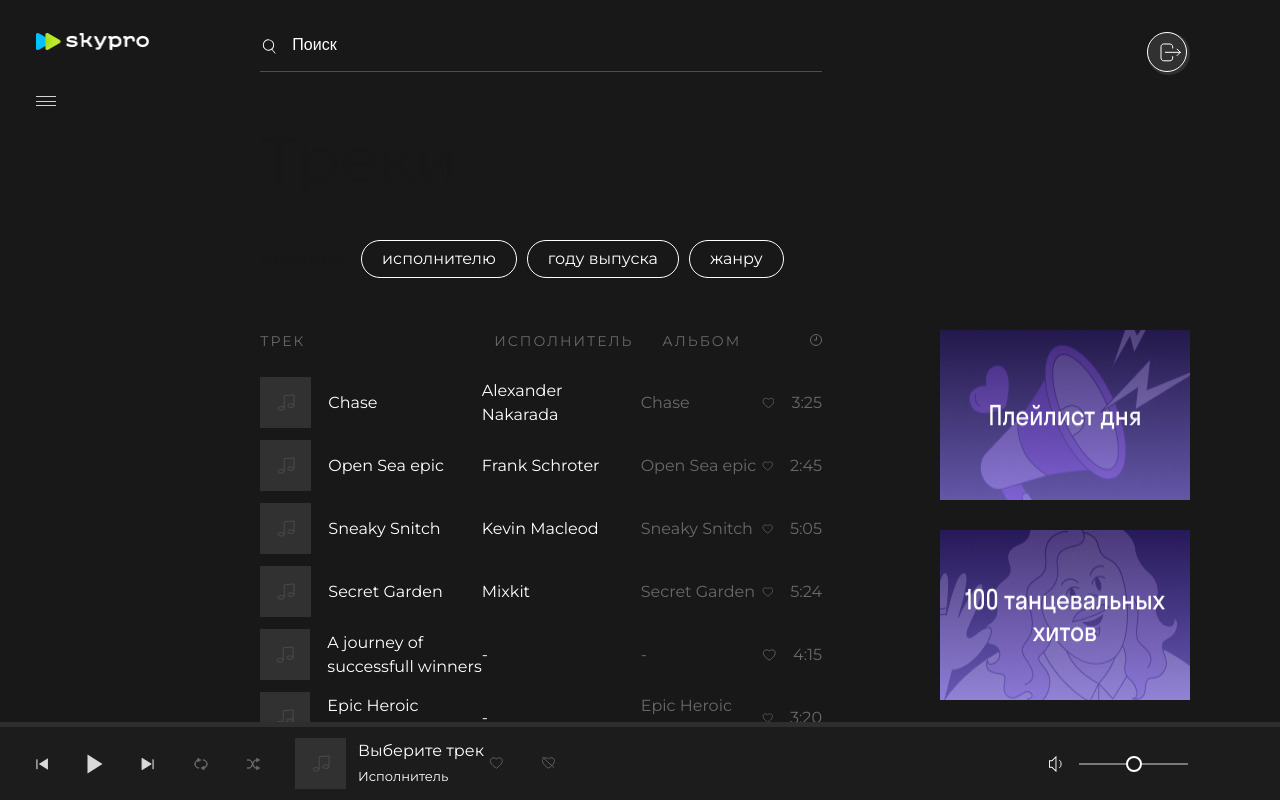
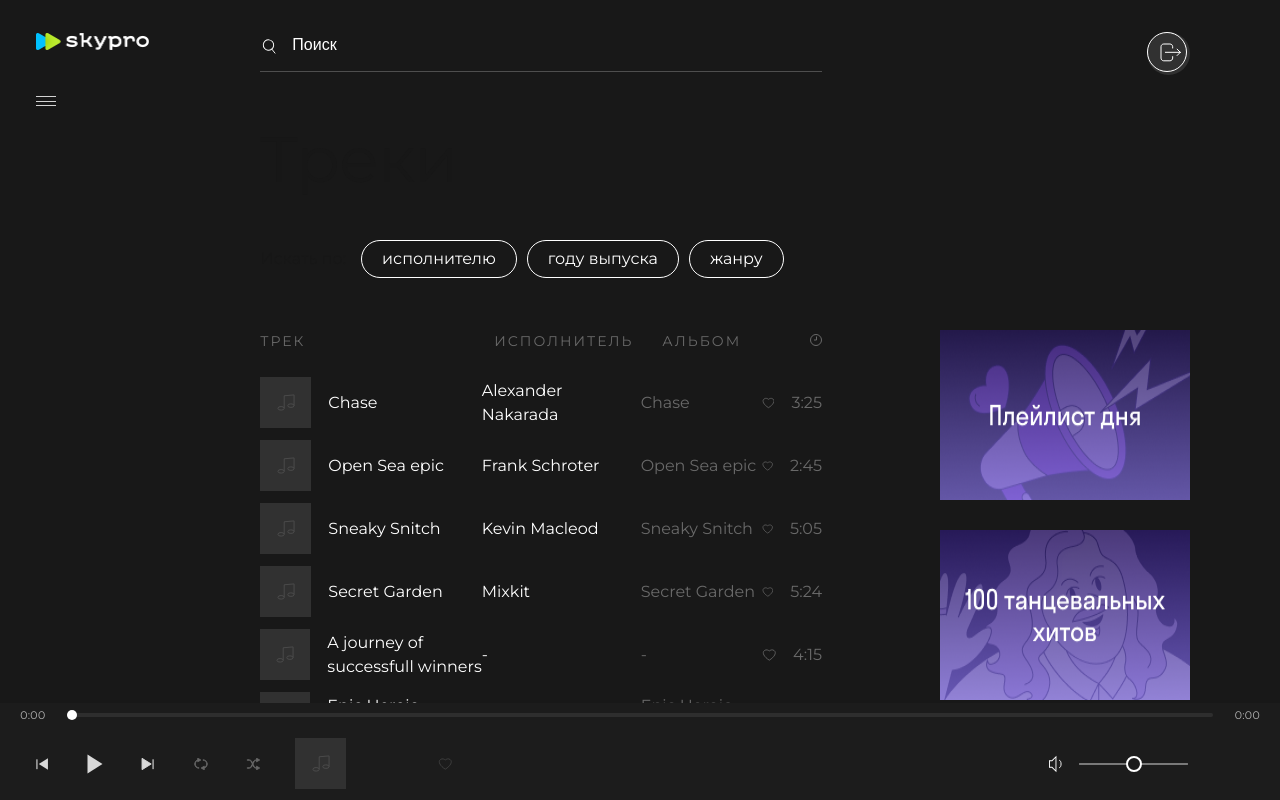
Before and after one commit to Gyupoi/skypro-music, a Next.js app: page / in a window 1280 px wide. Built offline with nearby package versions, Linux system fonts and the light colour scheme.

Commit message:
доделал дз

```diff
--- a/src/app/page.tsx
+++ b/src/app/page.tsx
@@ -12,9 +12,65 @@ import './page.css';
 
 type TrackData = (typeof data)[number];
 
+function shuffleTracks(tracks: TrackData[]): TrackData[] {
+  const shuffled = [...tracks];
+
+  for (let i = shuffled.length - 1; i > 0; i--) {
+    const j = Math.floor(Math.random() * (i + 1));
+    [shuffled[i], shuffled[j]] = [shuffled[j], shuffled[i]];
+  }
+
+  return shuffled;
+}
+
 export default function Home() {
   const [currentTrack, setCurrentTrack] = useState<TrackData | null>(null);
   const [isPlaying, setIsPlaying] = useState(false);
+  const [isShuffle, setIsShuffle] = useState(false);
+  const [playbackOrder, setPlaybackOrder] = useState<TrackData[]>(data);
+
+  const handleNextTrack = () => {
+    if (!currentTrack) return;
+
+    const currentIndex = playbackOrder.findIndex(
+      (track) => track._id === currentTrack._id,
+    );
+
+    if (currentIndex >= 0 && currentIndex < playbackOrder.length - 1) {
+      setCurrentTrack(playbackOrder[currentIndex + 1]);
+    } else {
+      setIsPlaying(false);
+    }
+  };
+
+  const handlePrevTrack = () => {
+    if (!currentTrack) return;
+
+    const currentIndex = playbackOrder.findIndex(
+      (track) => track._id === currentTrack._id,
+    );
+
+    if (currentIndex > 0) {
+      setCurrentTrack(playbackOrder[currentIndex - 1]);
+    }
+  };
+
+  const handleShuffle = () => {
+    if (isShuffle) {
+      setPlaybackOrder(data);
+      setIsShuffle(false);
+      return;
+    }
+
+    const remainingTracks = data.filter(
+      (track) => track._id !== currentTrack?._id,
+    );
+
+    const shuffled = shuffleTracks(remainingTracks);
+
+    setPlaybackOrder(currentTrack ? [currentTrack, ...shuffled] : shuffled);
+    setIsShuffle(true);
+  };
 
   return (
     <div className="wrapper">
@@ -41,6 +97,10 @@ export default function Home() {
           currentTrack={currentTrack}
           isPlaying={isPlaying}
           onPlayingChange={setIsPlaying}
+          onNextTrack={handleNextTrack}
+          onPrevTrack={handlePrevTrack}
+          isShuffle={isShuffle}
+          onShuffleChange={handleShuffle}
         />
 
         <footer className="footer"></footer>
--- a/src/components/Player/Player.module.css
+++ b/src/components/Player/Player.module.css
@@ -6,6 +6,7 @@
   background: #1c1c1c;
   z-index: 10;
 }
+
 .barContent {
   display: flex;
   flex-direction: column;
@@ -13,8 +14,69 @@
 
 .barPlayerProgress {
   width: 100%;
-  height: 5px;
-  background: #2e2e2e;
+  height: 24px;
+  display: flex;
+  align-items: center;
+  justify-content: space-between;
+  gap: 12px;
+  padding: 0 20px;
+  box-sizing: border-box;
+}
+
+.currentTime,
+.duration {
+  min-width: 35px;
+  color: #b3b3b3;
+  font-size: 11px;
+  line-height: 1;
+  font-variant-numeric: tabular-nums;
+}
+
+.duration {
+  text-align: right;
+}
+
+.progressLine {
+  flex: 1;
+  min-width: 0;
+  height: 4px;
+  appearance: none;
+  border-radius: 5px;
+  outline: none;
+  cursor: pointer;
+}
+
+.progressLine::-webkit-slider-runnable-track {
+  height: 4px;
+  background: transparent;
+  border-radius: 5px;
+}
+
+.progressLine::-webkit-slider-thumb {
+  appearance: none;
+  width: 10px;
+  height: 10px;
+  margin-top: -3px;
+  background: #ffffff;
+  border-radius: 50%;
+}
+
+.progressLine::-moz-range-track {
+  height: 4px;
+  background: transparent;
+  border-radius: 5px;
+}
+
+.progressLine::-moz-range-thumb {
+  width: 10px;
+  height: 10px;
+  background: #ffffff;
+  border: none;
+  border-radius: 50%;
+}
+
+.progressLine:disabled {
+  cursor: default;
 }
 
 .barPlayerBlock {
@@ -75,7 +137,6 @@
 
 .playerBtnNext {
   margin-right: 28px;
-  fill: #a53939;
 }
 
 .playerBtnNextSvg {
@@ -87,6 +148,9 @@
 
 .playerBtnRepeat {
   margin-right: 24px;
+  background: transparent;
+  border: none;
+  cursor: pointer;
 }
 
 .playerBtnRepeatSvg {
@@ -97,8 +161,9 @@
 }
 
 .playerBtnShuffle {
-  display: flex;
-  align-items: center;
+  background: transparent;
+  border: none;
+  cursor: pointer;
 }
 
 .playerBtnShuffleSvg {
@@ -108,9 +173,10 @@
   stroke: #696969;
 }
 
-.playerTrackPlay {
+.trackPlay {
   display: flex;
   flex-direction: row;
+  align-items: center;
 }
 
 .trackPlayContain {
@@ -174,16 +240,15 @@
   color: #ffffff;
 }
 
-.trackPlayLikeDis {
+.trackPlayLike {
   display: flex;
-  flex-direction: row;
   align-items: center;
-  margin-left: 26%;
-}
-
-.trackPlayLike,
-.trackPlayDislike {
+  justify-content: center;
   padding: 5px;
+  margin-left: 26px;
+  background: transparent;
+  border: none;
+  cursor: pointer;
 }
 
 .trackPlayLikeSvg {
@@ -193,15 +258,9 @@
   stroke: #696969;
 }
 
-.trackPlayDislike {
-  margin-left: 28.5px;
-}
-
-.trackPlayDislikeSvg {
-  width: 14.34px;
-  height: 13px;
-  fill: transparent;
-  stroke: #696969;
+.favoriteActive {
+  fill: #b672ff;
+  stroke: #b672ff;
 }
 
 .volumeContent {
@@ -272,18 +331,27 @@
   cursor: pointer;
 }
 
-.btnIcon:active .trackPlayLikeSvg,
-.btnIcon:active .trackPlayDislikeSvg {
-  fill: transparent;
-  stroke: #ffffff;
+.activeMode svg {
+  stroke: #b672ff;
 }
 
-.playerBtnPlay {
+.playerBtnPrev,
+.playerBtnPlay,
+.playerBtnNext {
   background: transparent;
   border: none;
   outline: none;
   box-shadow: none;
   appearance: none;
+}
+
+.playerBtnPrev:focus,
+.playerBtnPlay:focus,
+.playerBtnNext:focus,
+.playerBtnRepeat:focus,
+.playerBtnShuffle:focus {
+  outline: none;
+  box-shadow: none;
 }
 
 .playerBtnPlay:hover,
@@ -292,3 +360,16 @@
   background: transparent;
   box-shadow: none;
 }
+
+.trackPlayLike:hover .trackPlayLikeSvg {
+  stroke: #acacac;
+}
+
+.trackPlayLike:active .trackPlayLikeSvg {
+  stroke: #ffffff;
+}
+
+.trackPlayLike:disabled {
+  cursor: default;
+  opacity: 0.5;
+}
--- a/src/components/Player/Player.tsx
+++ b/src/components/Player/Player.tsx
@@ -1,6 +1,7 @@
+
 'use client';
 
-import { useEffect, useRef } from 'react';
+import { useEffect, useRef, useState } from 'react';
 import styles from './Player.module.css';
 import { data } from '../../../data';
 
@@ -10,19 +11,43 @@ type PlayerProps = {
   currentTrack: TrackData | null;
   isPlaying: boolean;
   onPlayingChange: (playing: boolean) => void;
+  onNextTrack: () => void;
+  onPrevTrack: () => void;
+  isShuffle: boolean;
+  onShuffleChange: () => void;
 };
+
+function formatTime(time: number) {
+  if (!Number.isFinite(time)) return '0:00';
+
+  const minutes = Math.floor(time / 60);
+  const seconds = Math.floor(time % 60);
+
+  return `${minutes}:${String(seconds).padStart(2, '0')}`;
+}
 
 export default function Player({
   currentTrack,
   isPlaying,
   onPlayingChange,
+  onNextTrack,
+  onPrevTrack,
+  isShuffle,
+  onShuffleChange,
 }: PlayerProps) {
   const audioRef = useRef<HTMLAudioElement>(null);
+  const [isFavorite, setIsFavorite] = useState(false);
+  const [isRepeat, setIsRepeat] = useState(false);
+  const [currentTime, setCurrentTime] = useState(0);
+  const [duration, setDuration] = useState(0);
 
   useEffect(() => {
     const audio = audioRef.current;
 
     if (!audio || !currentTrack) return;
+
+    setCurrentTime(0);
+    setDuration(0);
 
     audio.src = currentTrack.track_file;
     audio.load();
@@ -46,63 +71,143 @@ export default function Player({
     }
   };
 
+  const handleEnded = () => {
+    const audio = audioRef.current;
+
+    if (isRepeat && audio) {
+      audio.currentTime = 0;
+      audio.play().catch(() => {
+        onPlayingChange(false);
+      });
+    } else {
+      onNextTrack();
+    }
+  };
+
+  const handleSeek = (event: React.ChangeEvent<HTMLInputElement>) => {
+    const newTime = Number(event.target.value);
+
+    if (audioRef.current) {
+      audioRef.current.currentTime = newTime;
+      setCurrentTime(newTime);
+    }
+  };
+
+  const progress = duration > 0 ? (currentTime / duration) * 100 : 0;
+
   return (
     <div className={styles.bar}>
       <audio
         ref={audioRef}
         onPlay={() => onPlayingChange(true)}
         onPause={() => onPlayingChange(false)}
-        onEnded={() => onPlayingChange(false)}
+        onEnded={handleEnded}
+        onTimeUpdate={(event) =>
+          setCurrentTime(event.currentTarget.currentTime)
+        }
+        onLoadedMetadata={(event) =>
+          setDuration(event.currentTarget.duration)
+        }
       />
 
       <div className={styles.barContent}>
-        <div className={styles.barPlayerProgress}></div>
+        <div className={styles.barPlayerProgress}>
+          <span className={styles.currentTime}>
+            {formatTime(currentTime)}
+          </span>
+
+          <input
+            className={styles.progressLine}
+            type="range"
+            min="0"
+            max={duration || 0}
+            step="0.1"
+            value={Math.min(currentTime, duration || 0)}
+            onChange={handleSeek}
+            disabled={!currentTrack || duration === 0}
+            style={{
+              background: `linear-gradient(to right, #b672ff ${progress}%, #2e2e2e ${progress}%)`,
+            }}
+            aria-label="Перемотка трека"
+          />
+
+          <span className={styles.duration}>
+            {formatTime(duration)}
+          </span>
+        </div>
 
         <div className={styles.barPlayerBlock}>
           <div className={styles.barPlayer}>
             <div className={styles.playerControls}>
-              <div className={styles.playerBtnPrev}>
+              <button
+                type="button"
+                className={styles.playerBtnPrev}
+                onClick={onPrevTrack}
+                disabled={!currentTrack}
+              >
                 <svg className={styles.playerBtnPrevSvg}>
                   <use xlinkHref="/img/icon/sprite.svg#icon-prev"></use>
                 </svg>
-              </div>
+              </button>
 
               <button
                 type="button"
-                className={`${styles.playerBtnPlay} ${styles.btn}`}
+                className={styles.playerBtnPlay}
                 onClick={togglePlay}
                 disabled={!currentTrack}
-                aria-label={isPlaying ? 'Пауза' : 'Воспроизвести'}
               >
                 <svg className={styles.playerBtnPlaySvg}>
                   <use
-                    xlinkHref={`/img/icon/sprite.svg#${
-                      isPlaying ? 'icon-pause' : 'icon-play'
-                    }`}
+                    xlinkHref={
+                      isPlaying
+                        ? '/img/icon/sprite.svg#icon-pause'
+                        : '/img/icon/sprite.svg#icon-play'
+                    }
                   ></use>
                 </svg>
               </button>
 
-              <div className={styles.playerBtnNext}>
+              <button
+                type="button"
+                className={styles.playerBtnNext}
+                onClick={onNextTrack}
+                disabled={!currentTrack}
+              >
                 <svg className={styles.playerBtnNextSvg}>
                   <use xlinkHref="/img/icon/sprite.svg#icon-next"></use>
                 </svg>
-              </div>
+              </button>
 
-              <div className={`${styles.playerBtnRepeat} ${styles.btnIcon}`}>
+              <button
+                type="button"
+                className={`${styles.playerBtnRepeat} ${styles.btnIcon} ${
+                  isRepeat ? styles.activeMode : ''
+                }`}
+                onClick={() => setIsRepeat(!isRepeat)}
+                aria-label="Повтор трека"
+                aria-pressed={isRepeat}
+              >
                 <svg className={styles.playerBtnRepeatSvg}>
                   <use xlinkHref="/img/icon/sprite.svg#icon-repeat"></use>
                 </svg>
-              </div>
+              </button>
 
-              <div className={`${styles.playerBtnShuffle} ${styles.btnIcon}`}>
+              <button
+                type="button"
+                className={`${styles.playerBtnShuffle} ${styles.btnIcon} ${
+                  isShuffle ? styles.activeMode : ''
+                }`}
+                onClick={onShuffleChange}
+                aria-label="Перемешать треки"
+                aria-pressed={isShuffle}
+              >
                 <svg className={styles.playerBtnShuffleSvg}>
                   <use xlinkHref="/img/icon/sprite.svg#icon-shuffle"></use>
                 </svg>
-              </div>
+              </button>
             </div>
 
-            <div className={styles.playerTrackPlay}>
+            <div className={styles.trackPlay}>
               <div className={styles.trackPlayContain}>
                 <div className={styles.trackPlayImage}>
                   <svg className={styles.trackPlaySvg}>
@@ -112,30 +217,36 @@ export default function Player({
 
                 <div className={styles.trackPlayAuthor}>
                   <span className={styles.trackPlayAuthorLink}>
-                    {currentTrack?.name ?? 'Выберите трек'}
+                    {currentTrack?.name ?? ''}
                   </span>
                 </div>
 
                 <div className={styles.trackPlayAlbum}>
                   <span className={styles.trackPlayAlbumLink}>
-                    {currentTrack?.author ?? 'Исполнитель'}
+                    {currentTrack?.author ?? ''}
                   </span>
                 </div>
               </div>
 
-              <div className={styles.trackPlayLikeDis}>
-                <div className={`${styles.btnIcon} ${styles.trackPlayLike}`}>
-                  <svg className={styles.trackPlayLikeSvg}>
-                    <use xlinkHref="/img/icon/sprite.svg#icon-like"></use>
-                  </svg>
-                </div>
-
-                <div className={`${styles.btnIcon} ${styles.trackPlayDislike}`}>
-                  <svg className={styles.trackPlayDislikeSvg}>
-                    <use xlinkHref="/img/icon/sprite.svg#icon-dislike"></use>
-                  </svg>
-                </div>
-              </div>
+              <button
+                type="button"
+                className={`${styles.trackPlayLike} ${styles.btnIcon}`}
+                onClick={() => setIsFavorite(!isFavorite)}
+                aria-label={
+                  isFavorite
+                    ? 'Убрать из избранного'
+                    : 'Добавить в избранное'
+                }
+                disabled={!currentTrack}
+              >
+                <svg
+                  className={`${styles.trackPlayLikeSvg} ${
+                    isFavorite ? styles.favoriteActive : ''
+                  }`}
+                >
+                  <use xlinkHref="/img/icon/sprite.svg#icon-like"></use>
+                </svg>
+              </button>
             </div>
           </div>
 
@@ -147,11 +258,10 @@ export default function Player({
                 </svg>
               </div>
 
-              <div className={`${styles.volumeProgress} ${styles.btn}`}>
+              <div className={styles.volumeProgress}>
                 <input
-                  className={`${styles.volumeProgressLine} ${styles.btn}`}
+                  className={styles.volumeProgressLine}
                   type="range"
-                  name="range"
                   min="0"
                   max="1"
                   step="0.01"
```
